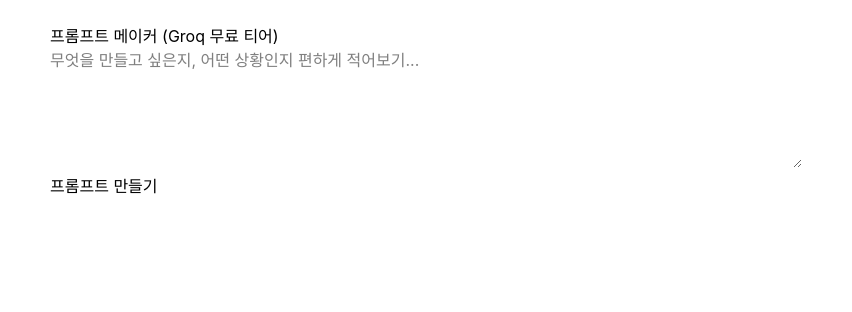
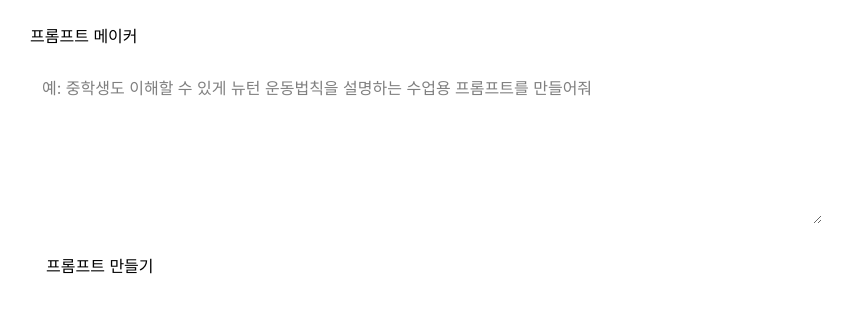
Before and after one commit to guswoths/prompt-maker, a React (Vite) app: page / in a window 1280 px wide. Shown: the top 312 px of the page, without its empty margins (214-1066 px from the left). Built offline with nearby package versions, Linux system fonts and the light colour scheme.

Commit message:
Add Groq serverless API and frontend integration

```diff
--- a/api/generate.js
+++ b/api/generate.js
@@ -1,16 +1,10 @@
-// api/generate.js
 import Groq from "groq-sdk";
 
 const groq = new Groq({
   apiKey: process.env.GROQ_API_KEY,
 });
 
-/**
- * Vercel Serverless Function
- * URL: /api/generate
- */
 export default async function handler(req, res) {
-  // CORS / JSON 기본 세팅
   res.setHeader("Content-Type", "application/json");
 
   if (req.method !== "POST") {
@@ -24,27 +18,28 @@ export default async function handler(req, res) {
       return res.status(400).json({ error: "prompt (string) is required" });
     }
 
-    // Groq ChatCompletion 호출
     const completion = await groq.chat.completions.create({
-      model: "llama3-8b-8192", // 무료 티어에서 자주 쓰는 모델 예시[web:100]
+      model: "llama3-8b-8192",
       messages: [
         {
           role: "system",
-          content: "너는 사용자의 아이디어를 바탕으로 프롬프트를 예쁘게 다듬어주는 도우미야.",
+          content:
+            "너는 사용자의 아이디어를 바탕으로 더 명확하고 실용적인 프롬프트를 만들어주는 도우미다."
         },
         {
           role: "user",
-          content: prompt,
-        },
+          content: prompt
+        }
       ],
       max_tokens: 512,
+      temperature: 0.7
     });
 
-    const text =
+    const result =
       completion.choices?.[0]?.message?.content?.trim() ||
       "결과를 생성하지 못했습니다.";
 
-    return res.status(200).json({ result: text });
+    return res.status(200).json({ result });
   } catch (error) {
     console.error("Groq API error:", error);
     return res.status(500).json({ error: "Internal Server Error" });
--- a/src/App.jsx
+++ b/src/App.jsx
@@ -2,35 +2,36 @@ import { useState } from "react";
 
 function App() {
   const [rawIdea, setRawIdea] = useState("");
-  const [prompt, setPrompt] = useState("");
+  const [generatedPrompt, setGeneratedPrompt] = useState("");
   const [loading, setLoading] = useState(false);
   const [errorMessage, setErrorMessage] = useState("");
 
   const handleGeneratePrompt = async () => {
     if (!rawIdea.trim()) {
-      setErrorMessage("아이디어나 상황을 먼저 입력해 주세요.");
+      setErrorMessage("아이디어를 먼저 입력해 주세요.");
       return;
     }
 
     setLoading(true);
     setErrorMessage("");
+    setGeneratedPrompt("");
 
     try {
       const response = await fetch("/api/generate", {
         method: "POST",
         headers: {
-          "Content-Type": "application/json",
+          "Content-Type": "application/json"
         },
-        body: JSON.stringify({ prompt: rawIdea }),
+        body: JSON.stringify({ prompt: rawIdea })
       });
 
+      const data = await response.json();
+
       if (!response.ok) {
-        const err = await response.json().catch(() => ({}));
-        throw new Error(err.error || "API 호출 실패");
+        throw new Error(data.error || "API 호출 실패");
       }
 
-      const data = await response.json();
-      setPrompt(data.result || "");
+      setGeneratedPrompt(data.result || "");
     } catch (error) {
       console.error(error);
       setErrorMessage("프롬프트 생성 중 오류가 발생했습니다.");
@@ -40,23 +41,29 @@ function App() {
   };
 
   return (
-    <div style={{ maxWidth: 800, margin: "0 auto", padding: 24 }}>
-      <h1>프롬프트 메이커 (Groq 무료 티어)</h1>
+    <div style={{ maxWidth: 840, margin: "0 auto", padding: 24 }}>
+      <h1>프롬프트 메이커</h1>
 
       <textarea
-        style={{ width: "100%", height: 120 }}
-        placeholder="무엇을 만들고 싶은지, 어떤 상황인지 편하게 적어보기..."
+        style={{ width: "100%", minHeight: 160, marginTop: 16, padding: 12 }}
+        placeholder="예: 중학생도 이해할 수 있게 뉴턴 운동법칙을 설명하는 수업용 프롬프트를 만들어줘"
         value={rawIdea}
-        onChange={(e) => setRawIdea(e.target.value)}
+        onChange={(event) => setRawIdea(event.target.value)}
       />
 
-      <button onClick={handleGeneratePrompt} disabled={loading}>
+      <button
+        onClick={handleGeneratePrompt}
+        disabled={loading}
+        style={{ marginTop: 12, padding: "12px 16px" }}
+      >
         {loading ? "생성 중..." : "프롬프트 만들기"}
       </button>
 
-      {errorMessage && <p style={{ color: "red" }}>{errorMessage}</p>}
+      {errorMessage && (
+        <p style={{ color: "crimson", marginTop: 12 }}>{errorMessage}</p>
+      )}
 
-      {prompt && (
+      {generatedPrompt && (
         <div style={{ marginTop: 24 }}>
           <h2>생성된 프롬프트</h2>
           <pre
@@ -64,10 +71,10 @@ function App() {
               whiteSpace: "pre-wrap",
               background: "#f5f5f5",
               padding: 16,
-              borderRadius: 8,
+              borderRadius: 8
             }}
           >
-            {prompt}
+            {generatedPrompt}
           </pre>
         </div>
       )}
```
